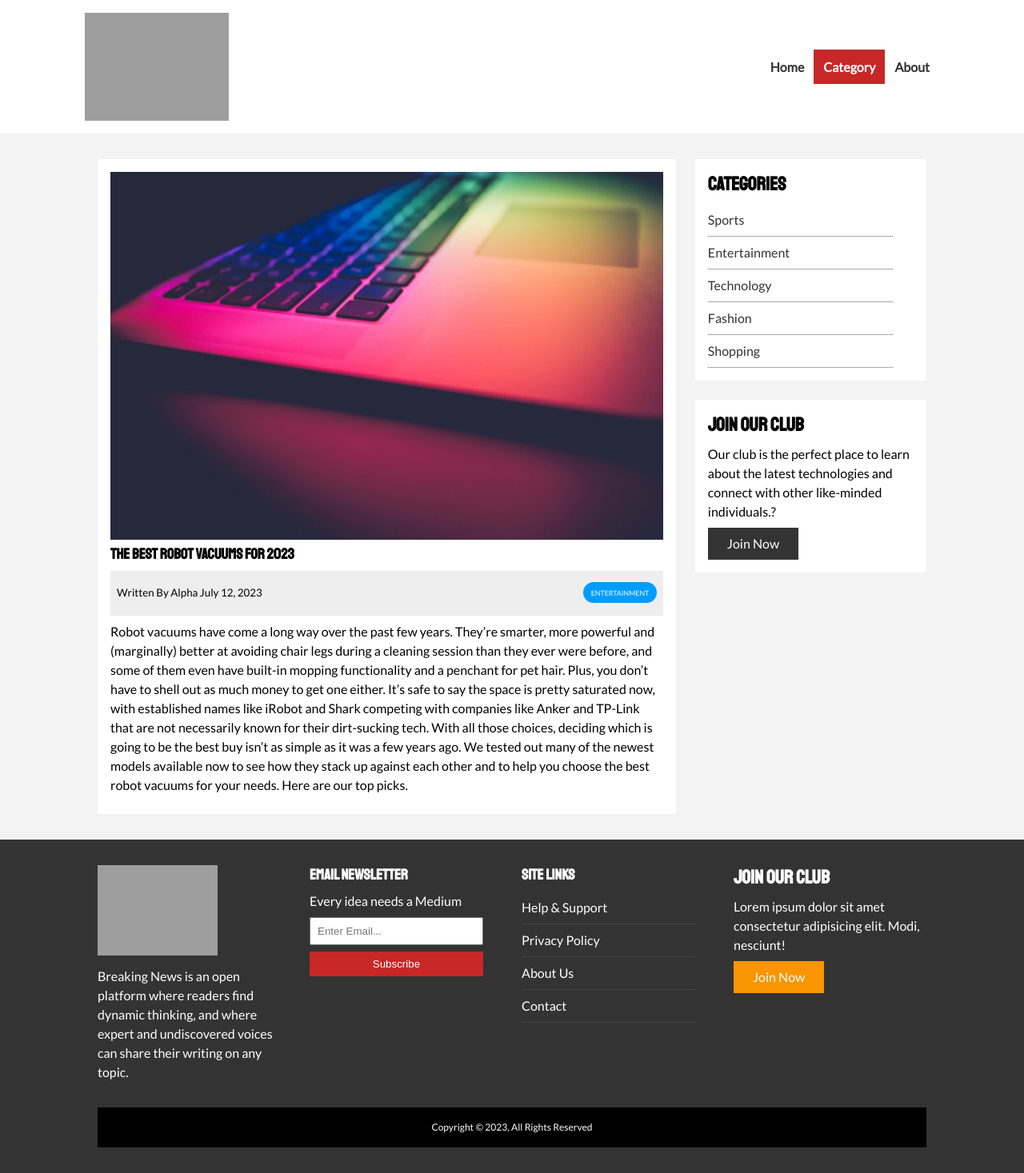
After one commit to siltawi/siltawi-web-devops-toolkit, a PHP site: page /article.html in a window 1280 px wide. The commit adds this page. Shown: the whole page at 80% size. Run offline with PHP 8.4, Linux system fonts and the light colour scheme; grey boxes are pictures that could not be loaded.

Commit message:
News Web Content - Updated

```diff
--- /dev/null
+++ b/0x04.News.Web/article.html
@@ -0,0 +1,109 @@
+<!DOCTYPE html>
+<html lang="en">
+
+<head>
+    <meta charset="UTF-8">
+    <meta name="viewport" content="width=device-width, initial-scale=1.0">
+    <link rel="stylesheet" href="assets/css/style.css">
+    <link href="https://fonts.googleapis.com/css?family=Lato|Staatliches" rel="stylesheet">
+    <link rel="stylesheet" href="assets/css/style.css">
+    <title>Article | Detail</title>
+</head>
+
+<body>
+    <!-- Navbar -->
+    <nav id="main-nav">
+        <div class="container">
+            <img src="assets/img/logo.png" alt="breaking new" class="logo">
+            <ul>
+                <li><a href="index.html">Home</a></li>
+                <li><a class="current" href="about.html">Category</a></li>
+                <li><a href="about.html">About</a></li>
+            </ul>
+        </div>
+    </nav>
+    <!-- Article -->
+    <section id="article">
+        <div class="container">
+            <div class="page-container">
+                <article class="card">
+                    <img src="assets/img/tech2.jpg" alt="">
+                    <h1 class="l-heading">The best robot vacuums for 2023
+                    </h1>
+                    <div class="meta">
+                        <small>
+                            <i class="fas fa-user"></i> Written By Alpha July 12, 2023
+                        </small>
+                        <div class="category category-tech">Entertainment</div>
+                    </div>
+                    <p>Robot vacuums have come a long way over the past few years. They’re smarter, more powerful and
+                        (marginally) better at avoiding chair legs during a cleaning session than they ever were before,
+                        and some of them even have built-in mopping functionality and a penchant for pet hair. Plus, you
+                        don’t have to shell out as much money to get one either. It’s safe to say the space is pretty
+                        saturated now, with established names like iRobot and Shark competing with companies like Anker
+                        and TP-Link that are not necessarily known for their dirt-sucking tech. With all those choices,
+                        deciding which is going to be the best buy isn’t as simple as it was a few years ago. We tested
+                        out many of the newest models available now to see how they stack up against each other and to
+                        help you choose the best robot vacuums for your needs. Here are our top picks.</p>
+                </article>
+
+                <aside id="categories" class="card">
+                    <h2>Categories</h2>
+                    <ul class="list">
+                        <li><a href="#"><i class="fas fa-chevron-right"></i> Sports</a></li>
+                        <li><a href="#"><i class="fas fa-chevron-right"></i> Entertainment</a></li>
+                        <li><a href="#"><i class="fas fa-chevron-right"></i> Technology</a></li>
+                        <li><a href="#"><i class="fas fa-chevron-right"></i> Fashion</a></li>
+                        <li><a href="#"><i class="fas fa-chevron-right"></i> Shopping</a></li>
+                    </ul>
+                </aside>
+
+                <aside class="card bg-secondary">
+                    <h2>Join Our Club</h2>
+                    <p>Our club is the perfect place to learn about the latest technologies and connect with other
+                        like-minded individuals.?</p>
+                    <a href="#" class="btn btn-dark btn-block">Join Now</a>
+                </aside>
+            </div>
+        </div>
+    </section>
+    <!-- Footer -->
+    <footer id="main-footer" class="py-2">
+        <div class="container footer-container">
+            <div>
+                <img src="assets/img/logo.png" alt="NewsGrid">
+                <p>Breaking News is an open platform where readers find dynamic thinking, and where expert and
+                    undiscovered voices can share their writing on any topic.</p>
+            </div>
+            <div>
+                <h3>Email Newsletter</h3>
+                <p>Every idea needs a Medium</p>
+                <form>
+                    <input class="email" type="email" placeholder="Enter Email...">
+                    <input type="submit" value="Subscribe" class="btn btn-primary">
+                </form>
+            </div>
+            <div>
+                <h3>Site Links</h3>
+                <ul class="list">
+                    <li><a href="#">Help & Support</a></li>
+                    <li><a href="#">Privacy Policy</a></li>
+                    <li><a href="#">About Us</a></li>
+                    <li><a href="#">Contact</a></li>
+                </ul>
+            </div>
+            <div>
+                <h2>Join Our Club</h2>
+                <p>Lorem ipsum dolor sit amet consectetur adipisicing elit. Modi, nesciunt!</p>
+                <a href="#" class="btn btn-secondary">Join Now</a>
+            </div>
+            <div>
+                <p>
+                    Copyright &copy; 2023, All Rights Reserved
+                </p>
+            </div>
+        </div>
+    </footer>
+</body>
+
+</html>
--- a/0x04.News.Web/assets/css/style.css
+++ b/0x04.News.Web/assets/css/style.css
@@ -4,13 +4,11 @@
   --light-color: #f3f3f3;
   --dark-color: #333;
   --max-width: 1100px;
-}
-
-.category {
   --software-color: #f99500;
   --programming-color: #a66bbe;
   --tech-color: #009cff;
 }
+
 
 * {
   margin: 0;
@@ -51,6 +49,12 @@ h6 {
   margin-bottom: 0.55rem;
   line-height: 1.3;
 }
+.py-1 { padding: 1.5rem 0 }
+.py-2 { padding: 2rem 0 }
+.py-3 { padding: 3rem 0 }
+.p-1 { padding: 1.5rem }
+.p-2 { padding: 2rem }
+.p-3 { padding: 3rem }
 .btn {
   display: inline-block;
   border: none;
@@ -65,6 +69,9 @@ h6 {
 
 .btn-primary {
   background: var(--primary-color);
+}
+.btn-secondary {
+  background: var(--secondary-color);
 }
 
 .category {
@@ -90,6 +97,15 @@ h6 {
 .card {
   background: #fff;
   padding: 1rem;
+}
+.list li {
+  padding: .5rem 0;
+  border-bottom: #555 dotted 1px;
+  width: 90%;
+}
+
+.list li a:hover {
+  color: var(--primary-color) !important;
 }
 /* Utility */
 .container {
@@ -174,3 +190,65 @@ h6 {
   justify-content: space-between;
   gap: 1rem;
 }
+
+/* Inner page grid container */
+.page-container {
+  display: grid;
+  grid-template-columns: 5fr 2fr;
+  margin: 2rem 0;
+  grid-gap: 1.5rem;
+}
+
+.page-container > *:first-child {
+  grid-row: 1 / span 3;
+}
+
+#article .meta {
+  display: flex;
+  justify-content: space-between;
+  align-items: center;
+  background: #eee;
+  padding: 0.5rem;
+}
+
+#article .meta .category {
+  margin-top: 0.4rem;
+}
+
+/* Footer */
+#main-footer {
+  background: var(--dark-color);
+  color: #fff;
+}
+
+#main-footer img {
+  width: 150px;
+}
+
+#main-footer a {
+  color: #fff;
+}
+
+#main-footer .footer-container {
+  display: grid;
+  grid-template-columns: repeat(4, 1fr);
+  grid-gap: 1.5rem;
+}
+
+#main-footer .footer-container > *:last-child {
+  background: #000;
+  grid-column: 1 / span 4;
+  padding: .5rem;
+  text-align: center;
+  font-size: 0.75rem;
+}
+
+#main-footer .footer-container .email {
+  width: 90%;
+  padding: 0.5rem;
+  margin-bottom: 0.5rem;
+}
+
+#main-footer .footer-container input[type='submit'] {
+  width: 90%;
+}
```
Also changed, not shown: 0x04.News.Web/assets/css/responsive.css (added, +26 -0 lines), 0x04.News.Web/index.html (+49 -8 lines).
